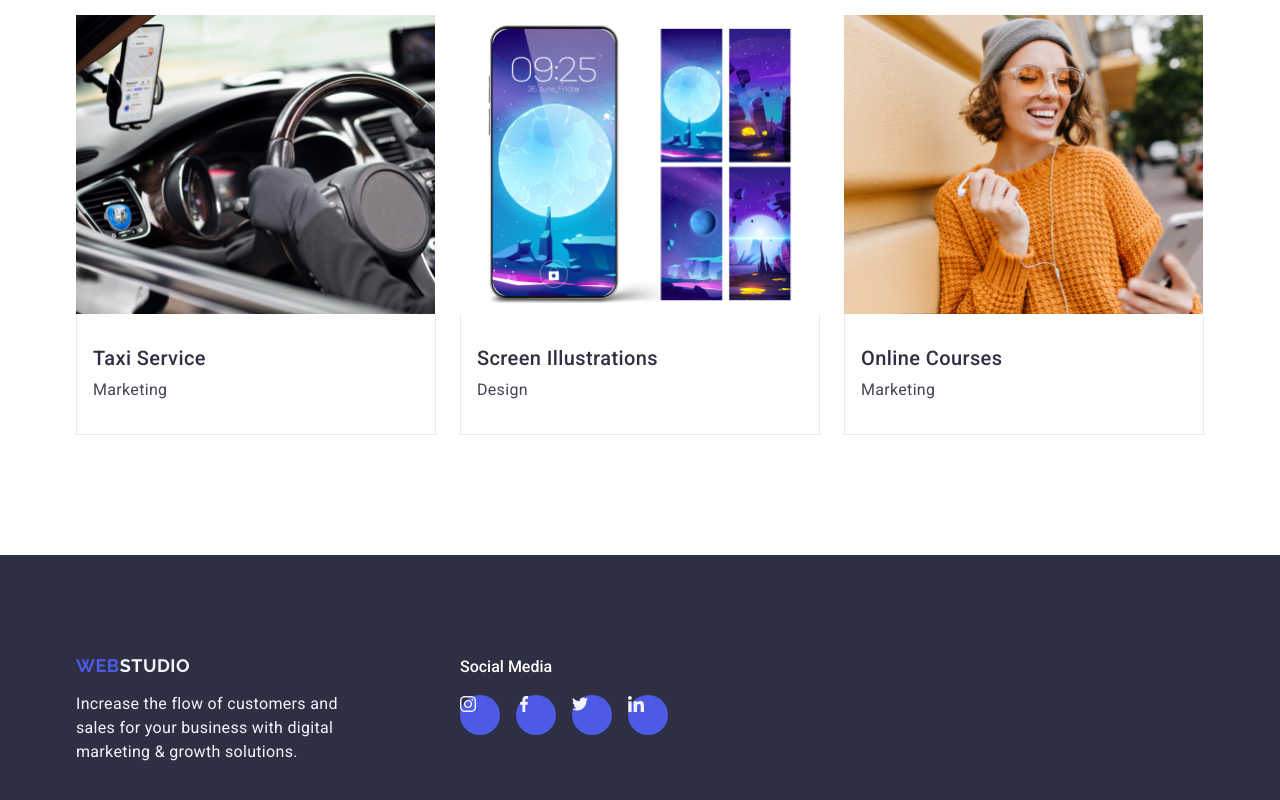
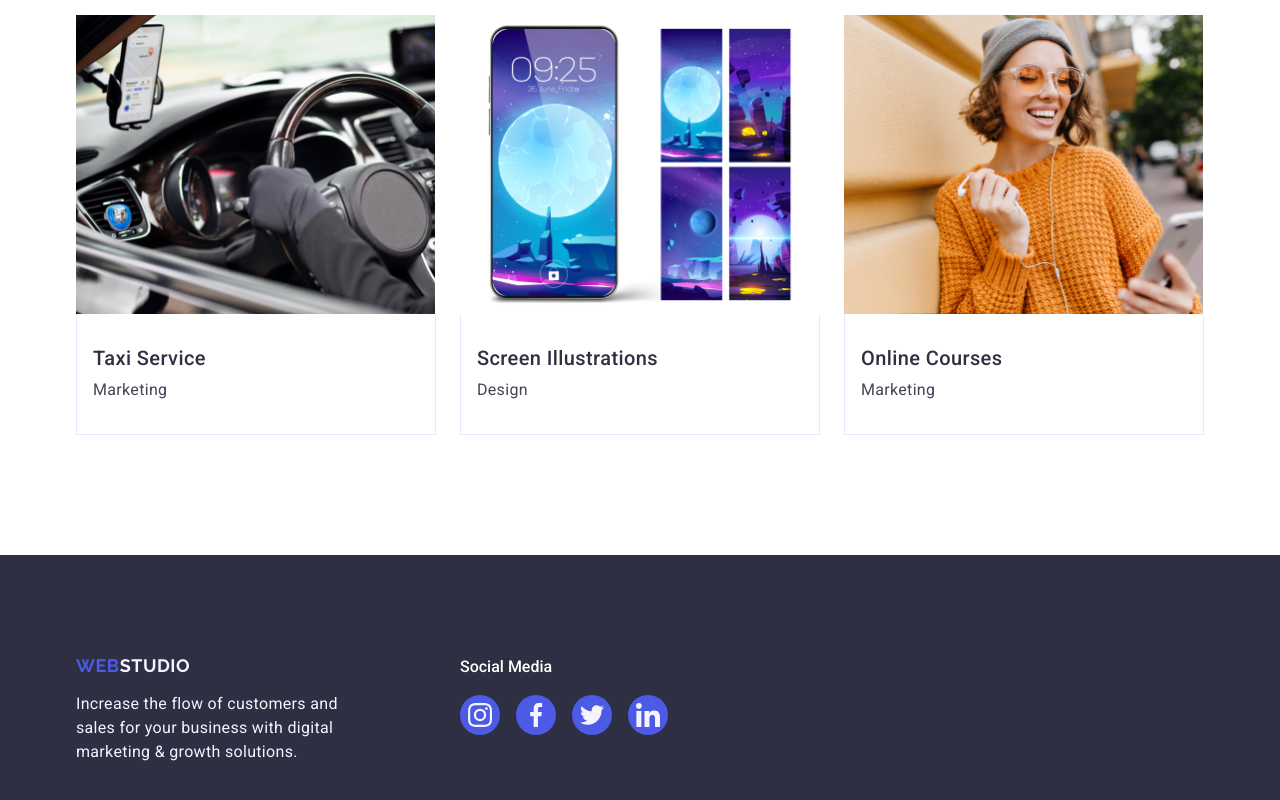
Before and after one commit to alexsharm/goit-markup-hw-04, a plain HTML site: page index.html in a window 1280 px wide. Shown: the part 2626-3426 px from the top of the page. Drawn offline with nearby package versions, Linux system fonts and the light colour scheme.

Commit message:
fixing footer

```diff
--- a/css/styles.css
+++ b/css/styles.css
@@ -497,16 +497,7 @@ button {
   margin-right: 120px;
 }
 
-.footer-icon-bg {
-  background-color: #4d5ae5;
-  border-radius: 50%;
-  width: 40px;
-  height: 40px;
-  position: relative;
-  transition: background-color 250ms ease-in-out;
-}
-
-.footer-icon-bg:hover {
+.footer-icon-link:hover {
   background-color: #31d0aa;
 }
 
@@ -514,3 +505,24 @@ button {
   display: flex;
   gap: 16px;
 }
+
+.footer-cont .sm-icon {
+  width: 24px;
+  height: 24px;
+}
+
+.footer-icon-item {
+  width: 40px;
+  height: 40px;
+}
+
+.footer-icon-link {
+  background-color: #4d5ae5;
+  border-radius: 50%;
+  transition: background-color 250ms ease-in-out;
+  width: 100%;
+  height: 100%;
+  display: flex;
+  align-items: center;
+  justify-content: center;
+}
--- a/index.html
+++ b/index.html
@@ -409,33 +409,33 @@
         <div class="footer-sm-cont">
           <p class="footer-sm-text">Social Media</p>
           <ul class="footer-icon-list">
-            <li>
-              <div class="footer-icon-bg">
+            <li class="footer-icon-item">
+              <a href="#" class="footer-icon-link">
                 <svg class="icon sm-icon" width="16px" height="16px">
                   <use href="./images/icons.svg#icon-instagram"></use>
                 </svg>
-              </div>
+              </a>
             </li>
-            <li>
-              <div class="footer-icon-bg">
+            <li class="footer-icon-item">
+              <a href="#" class="footer-icon-link">
                 <svg class="icon sm-icon" width="16px" height="16px">
                   <use href="./images/icons.svg#icon-facebook"></use>
                 </svg>
-              </div>
+              </a>
             </li>
-            <li>
-              <div class="footer-icon-bg">
+            <li class="footer-icon-item">
+              <a href="#" class="footer-icon-link">
                 <svg class="icon sm-icon" width="16px" height="16px">
                   <use href="./images/icons.svg#icon-twitter"></use>
                 </svg>
-              </div>
+              </a>
             </li>
-            <li>
-              <div class="footer-icon-bg">
+            <li class="footer-icon-item">
+              <a href="#" class="footer-icon-link">
                 <svg class="icon sm-icon" width="16px" height="16px">
                   <use href="./images/icons.svg#icon-linkedin"></use>
                 </svg>
-              </div>
+              </a>
             </li>
           </ul>
         </div>
```
